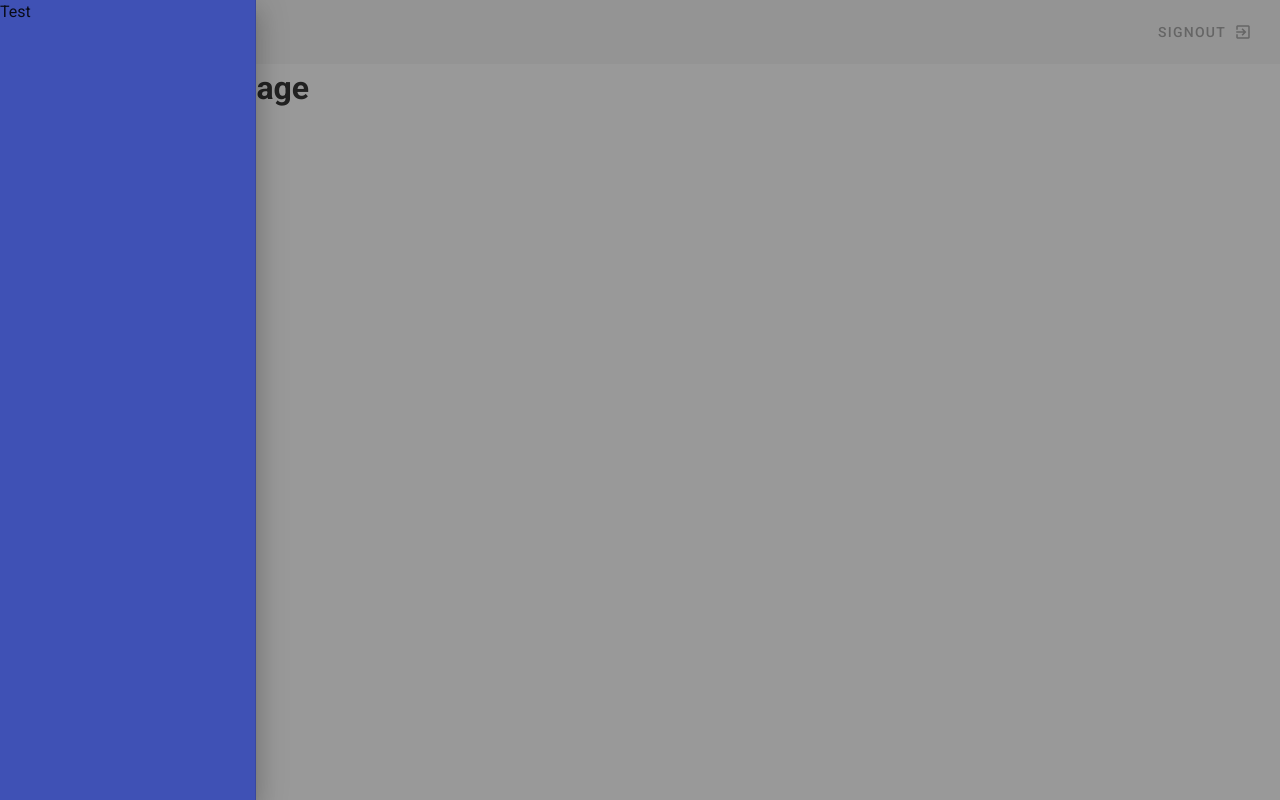
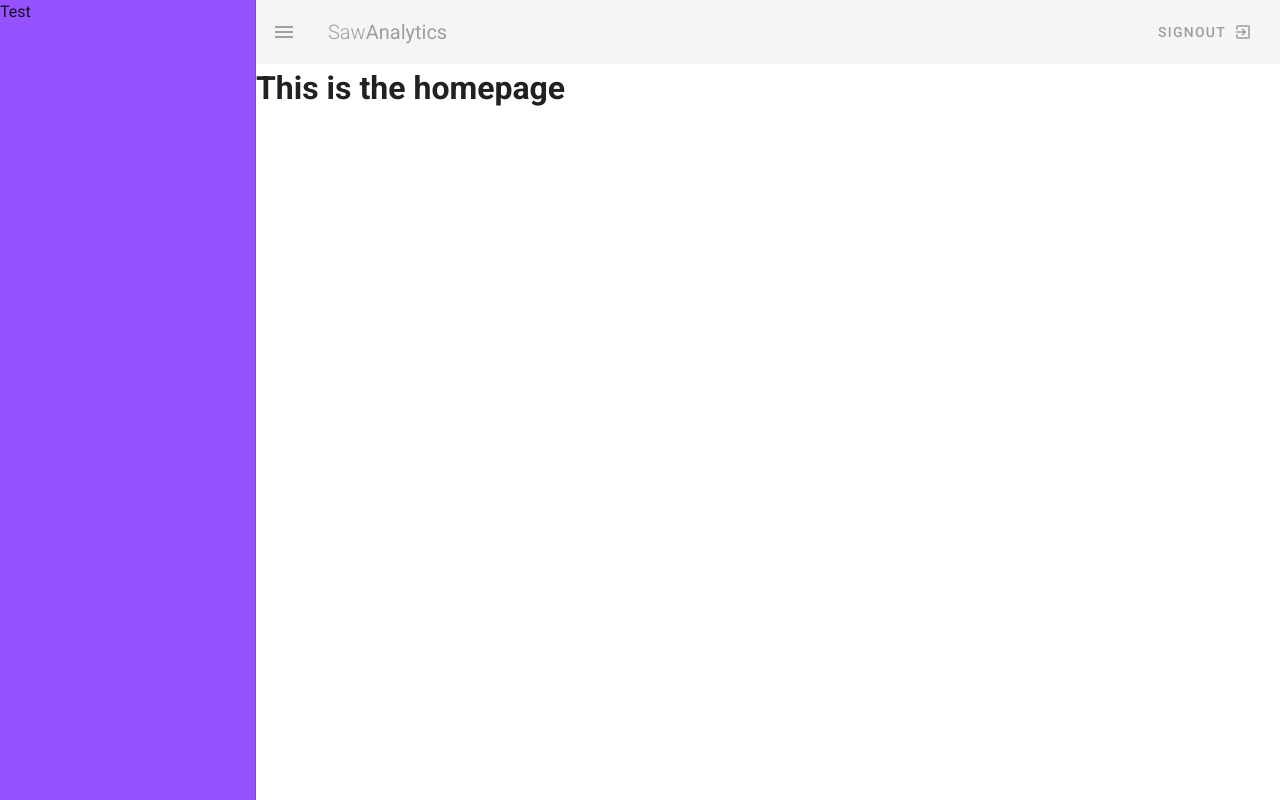
Before and after one commit to manojkmishra/veutify-netn, a Vue app: page / in a window 1280 px wide. Both pictures are taken after a click on the button 28 px from the left and 32 px from the top of the page. Built offline with nearby package versions, Linux system fonts and the light colour scheme.

Commit message:
themes, navbar temporary prop removed

```diff
--- a/src/components/Navbar.vue
+++ b/src/components/Navbar.vue
@@ -12,7 +12,7 @@
                 <v-icon right>exit_to_app</v-icon>
             </v-btn>
         </v-app-bar>
-        <v-navigation-drawer v-model="drwr" app temporary class="indigo">
+        <v-navigation-drawer v-model="drwr" app  class="primary">
             <p>Test</p>
         </v-navigation-drawer>
     </nav>
--- a/src/plugins/vuetify.js
+++ b/src/plugins/vuetify.js
@@ -1,7 +1,21 @@
 import Vue from 'vue';
 import Vuetify from 'vuetify/lib';
 
-Vue.use(Vuetify);
+Vue.use(Vuetify, {
+
+  })
 
 export default new Vuetify({
-});
+    icons: {  iconfont: 'mdi'   },
+    // this is the spot to modify
+      theme: {
+        themes: {
+          light: {
+            primary: '#9652ff',
+            success: '#3cd1c2',
+            info: '#ffaa2c',
+            error: '#f83e70'
+          }
+        }
+      }
+    })
```
